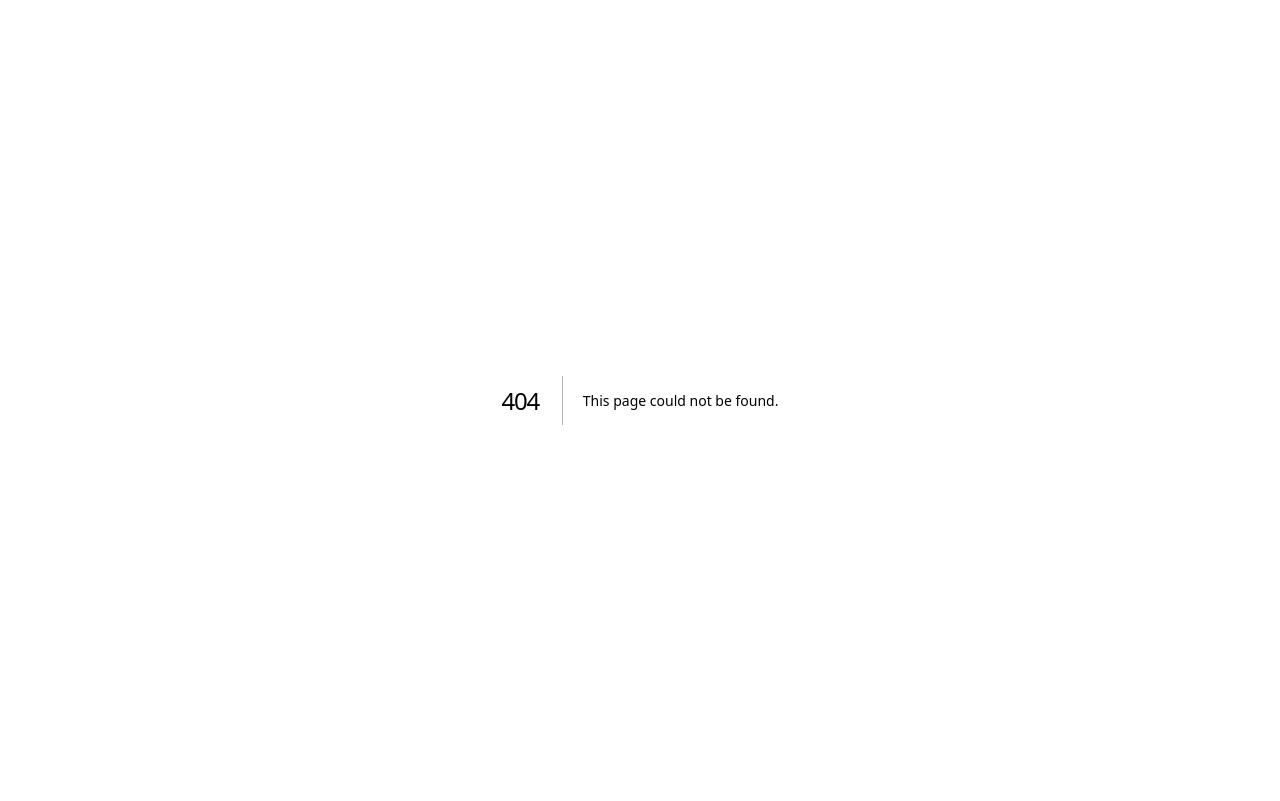
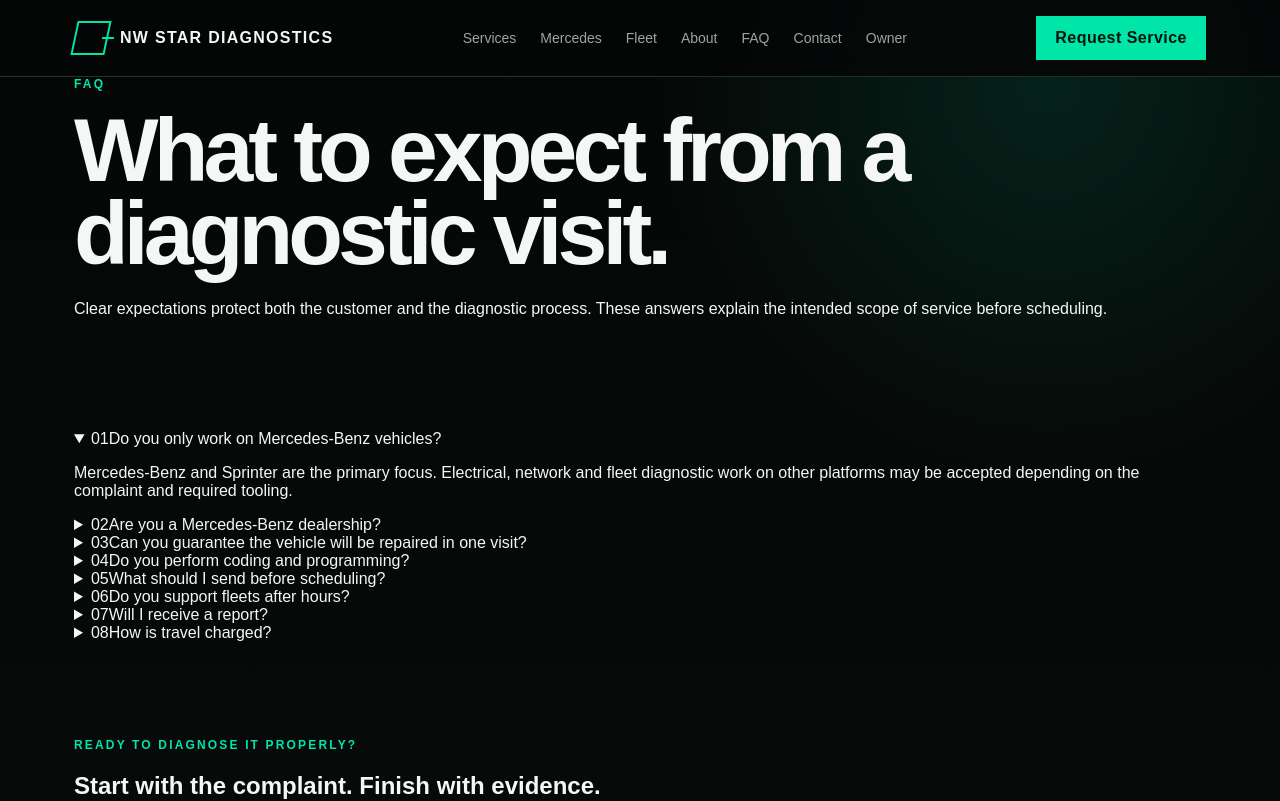
Before and after one commit to VitaliiOm23/NWStar, a Next.js app: page /faq in a window 1280 px wide. Before the commit this address had no page. Shown: the top 801 px of the page. Built offline with nearby package versions, Linux system fonts and the light colour scheme.

Commit message:
Add FAQ page

```diff
--- /dev/null
+++ b/app/faq/page.tsx
@@ -0,0 +1,12 @@
+import { CtaBand, PublicShell } from "../../components/PublicShell";
+const faqs=[
+["Do you only work on Mercedes-Benz vehicles?","Mercedes-Benz and Sprinter are the primary focus. Electrical, network and fleet diagnostic work on other platforms may be accepted depending on the complaint and required tooling."],
+["Are you a Mercedes-Benz dealership?","No. NW Star Diagnostics is an independent mobile diagnostics provider and is not affiliated with Mercedes-Benz Group AG."],
+["Can you guarantee the vehicle will be repaired in one visit?","No. A diagnostic visit is intended to identify the cause or the most defensible next test. Repairs, teardown, parts, dealer authorization or follow-up testing may be required."],
+["Do you perform coding and programming?","Supported coding, teach-ins and adaptations may be available when the vehicle, official access, tooling, battery support and technical conditions permit it."],
+["What should I send before scheduling?","Vehicle year, make, model, VIN, mileage, location, exact symptoms, when the issue occurs, known codes and any recent repair history."],
+["Do you support fleets after hours?","After-hours and scheduled fleet support may be available based on location, urgency and workload."],
+["Will I receive a report?","The planned workflow includes documented findings, tests performed and recommended next steps. Final report format will depend on the service level selected."],
+["How is travel charged?","Travel and minimum service charges will be confirmed before scheduling and may vary by distance, vehicle type and urgency."],
+];
+export default function FaqPage(){return <PublicShell eyebrow="FAQ" title="What to expect from a diagnostic visit." intro="Clear expectations protect both the customer and the diagnostic process. These answers explain the intended scope of service before scheduling."><section className="section"><div className="shell faq-list">{faqs.map(([q,a],i)=><details className="faq" key={q} open={i===0}><summary><span>{String(i+1).padStart(2,"0")}</span>{q}</summary><p>{a}</p></details>)}</div></section><CtaBand /></PublicShell>}
```
